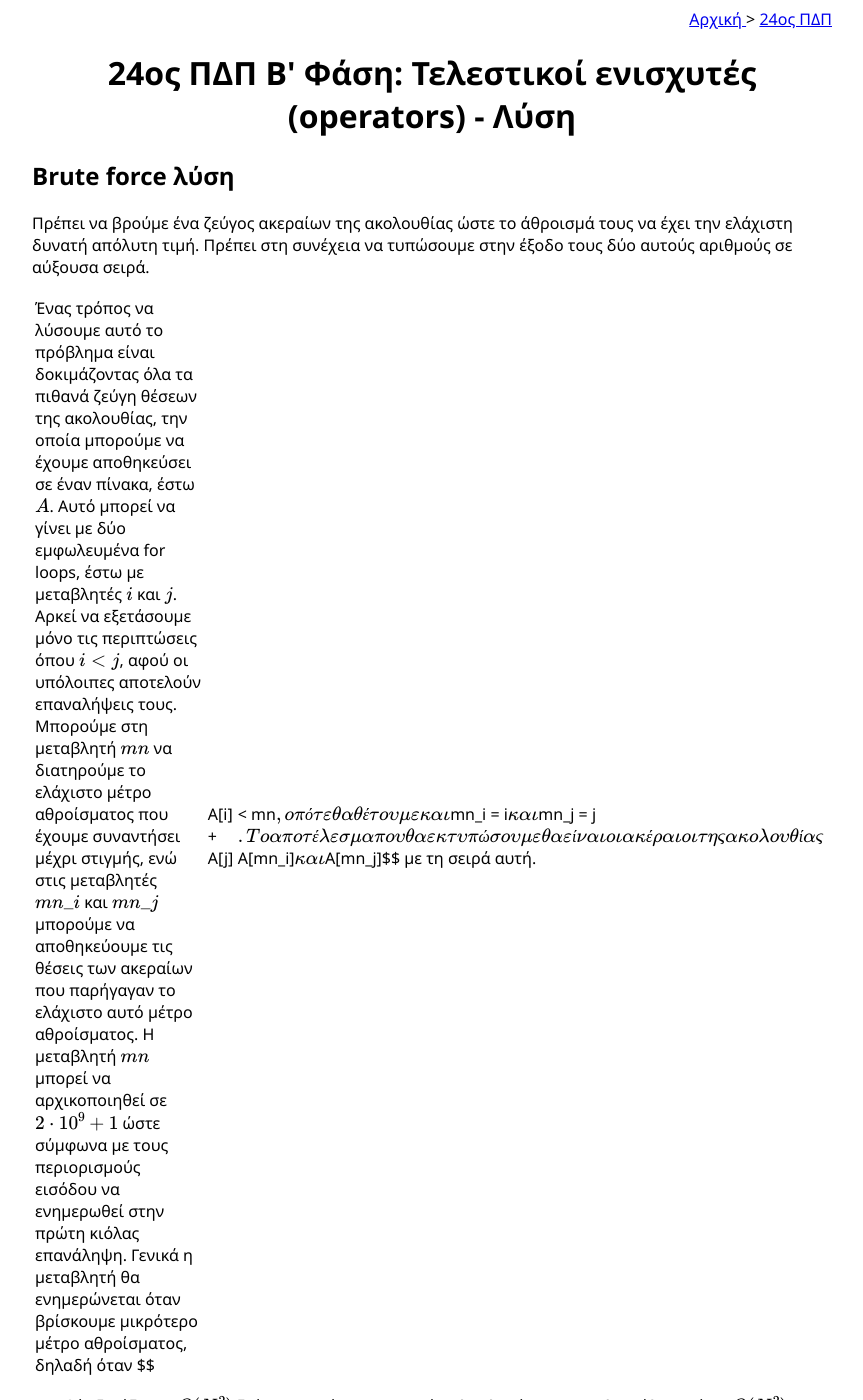
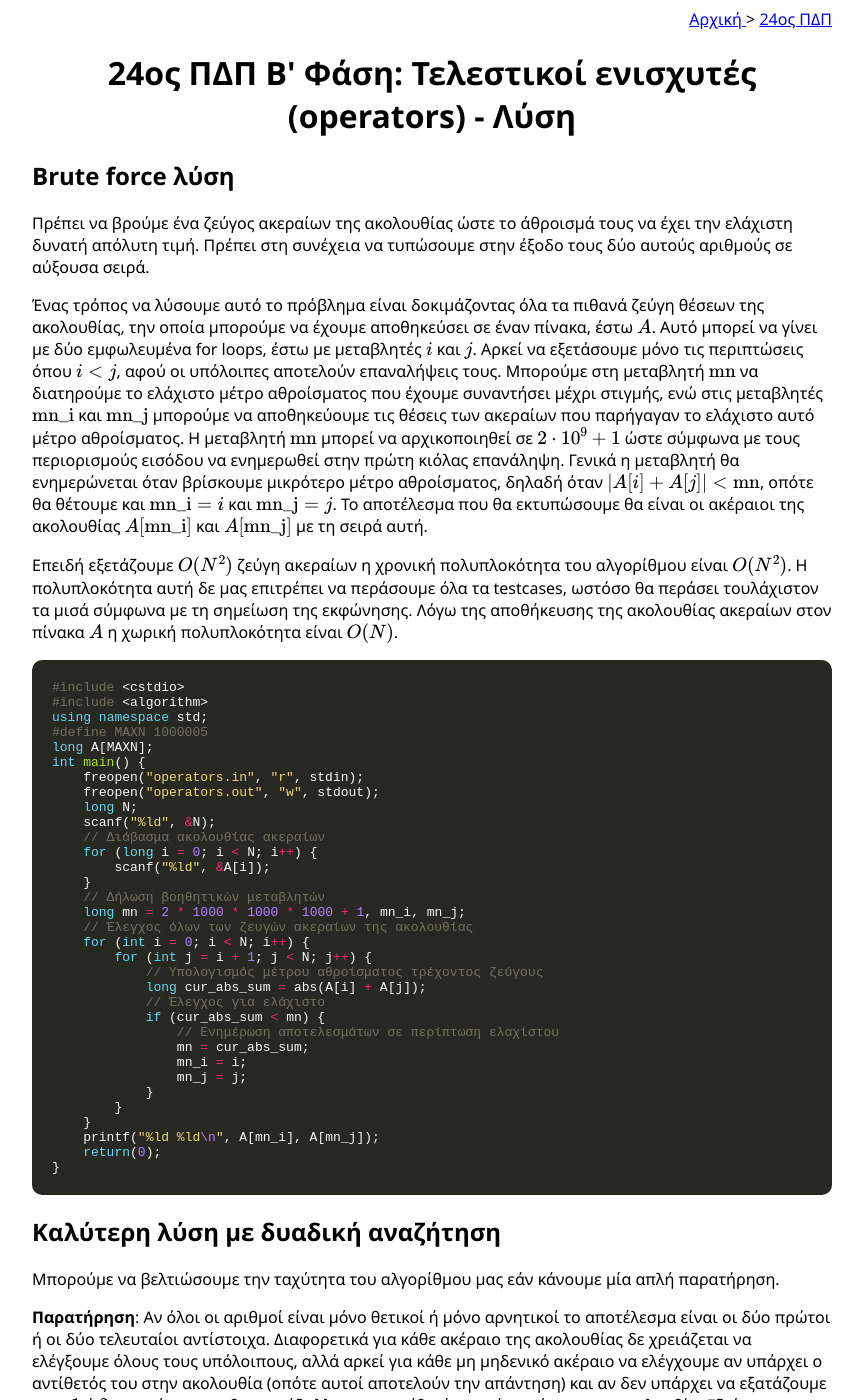
Before and after one commit to pdp-archive/pdp-archive.github.io, a Jekyll site: the page built from contests/_24-PDP/bgym-operators-solution.md, in a window 1280 px wide and 1400 px high. Shown: the whole window, without its empty margins (208-1071 px from the left). Built offline with Jekyll 4.4.1, drawn with Linux system fonts in a browser that asks for light colours; formulas are drawn with MathJax 3; some of the changed text lies outside the part shown.

Commit message:
Update bgym-operators-solution.md

```diff
--- a/contests/_24-PDP/bgym-operators-solution.md
+++ b/contests/_24-PDP/bgym-operators-solution.md
@@ -7,7 +7,7 @@ codename: operators
 
 Πρέπει να βρούμε ένα ζεύγος ακεραίων της ακολουθίας ώστε το άθροισμά τους να έχει την ελάχιστη δυνατή απόλυτη τιμή. Πρέπει στη συνέχεια να τυπώσουμε στην έξοδο τους δύο αυτούς αριθμούς σε αύξουσα σειρά.
 
-Ένας τρόπος να λύσουμε αυτό το πρόβλημα είναι δοκιμάζοντας όλα τα πιθανά ζεύγη θέσεων της ακολουθίας, την οποία μπορούμε να έχουμε αποθηκεύσει σε έναν πίνακα, έστω $$A$$. Αυτό μπορεί να γίνει με δύο εμφωλευμένα for loops, έστω με μεταβλητές $$i$$ και $$j$$. Αρκεί να εξετάσουμε μόνο τις περιπτώσεις όπου $$i < j$$, αφού οι υπόλοιπες αποτελούν επαναλήψεις τους. Μπορούμε στη μεταβλητή $$mn$$ να διατηρούμε το ελάχιστο μέτρο αθροίσματος που έχουμε συναντήσει μέχρι στιγμής, ενώ στις μεταβλητές $$mn\_i$$ και $$mn\_j$$ μπορούμε να αποθηκεύουμε τις θέσεις των ακεραίων που παρήγαγαν το ελάχιστο αυτό μέτρο αθροίσματος. Η μεταβλητή $$mn$$ μπορεί να αρχικοποιηθεί σε $$2 \cdot 10^9 + 1$$ ώστε σύμφωνα με τους περιορισμούς εισόδου να ενημερωθεί στην πρώτη κιόλας επανάληψη. Γενικά η μεταβλητή θα ενημερώνεται όταν βρίσκουμε μικρότερο μέτρο αθροίσματος, δηλαδή όταν $$|A[i] + A[j]| < mn$$, οπότε θα θέτουμε και $$mn\_i = i$$ και $$mn\_j = j$$. Το αποτέλεσμα που θα εκτυπώσουμε θα είναι οι ακέραιοι της ακολουθίας $$A[mn\_i]$$ και $$A[mn\_j]$$ με τη σειρά αυτή.
+Ένας τρόπος να λύσουμε αυτό το πρόβλημα είναι δοκιμάζοντας όλα τα πιθανά ζεύγη θέσεων της ακολουθίας, την οποία μπορούμε να έχουμε αποθηκεύσει σε έναν πίνακα, έστω $$A$$. Αυτό μπορεί να γίνει με δύο εμφωλευμένα for loops, έστω με μεταβλητές $$i$$ και $$j$$. Αρκεί να εξετάσουμε μόνο τις περιπτώσεις όπου $$i < j$$, αφού οι υπόλοιπες αποτελούν επαναλήψεις τους. Μπορούμε στη μεταβλητή $$\mathrm{mn}$$ να διατηρούμε το ελάχιστο μέτρο αθροίσματος που έχουμε συναντήσει μέχρι στιγμής, ενώ στις μεταβλητές $$\mathrm{mn\_i}$$ και $$\mathrm{mn\_j}$$ μπορούμε να αποθηκεύουμε τις θέσεις των ακεραίων που παρήγαγαν το ελάχιστο αυτό μέτρο αθροίσματος. Η μεταβλητή $$\mathrm{mn}$$ μπορεί να αρχικοποιηθεί σε $$2 \cdot 10^9 + 1$$ ώστε σύμφωνα με τους περιορισμούς εισόδου να ενημερωθεί στην πρώτη κιόλας επανάληψη. Γενικά η μεταβλητή θα ενημερώνεται όταν βρίσκουμε μικρότερο μέτρο αθροίσματος, δηλαδή όταν $$\lvert A[i] + A[j] \rvert < \mathrm{mn}$$, οπότε θα θέτουμε και $$\mathrm{mn\_i} = i$$ και $$\mathrm{mn\_j} = j$$. Το αποτέλεσμα που θα εκτυπώσουμε θα είναι οι ακέραιοι της ακολουθίας $$A[\mathrm{mn\_i}]$$ και $$A[\mathrm{mn\_j}]$$ με τη σειρά αυτή.
 
 Επειδή εξετάζουμε $$O(N^2)$$ ζεύγη ακεραίων η χρονική πολυπλοκότητα του αλγορίθμου είναι $$O(N^2)$$. Η πολυπλοκότητα αυτή δε μας επιτρέπει να περάσουμε όλα τα testcases, ωστόσο θα περάσει τουλάχιστον τα μισά σύμφωνα με τη σημείωση της εκφώνησης. Λόγω της αποθήκευσης της ακολουθίας ακεραίων στον πίνακα $$A$$ η χωρική πολυπλοκότητα είναι $$O(N)$$.
 
@@ -127,11 +127,11 @@ int main() {
 
 Από τη στιγμή που η ακολουθία είναι ήδη ταξιμομημένη, η επίλυση του προβλήματος κάνοντας χρήση της μεθόδου των two pointers μπορεί να επιτύχει ακόμα μικρότερη πολυπλοκότητα. Θα δείξουμε τώρα πώς μπορούμε να εφαρμόσουμε τη μέθοδο αυτή. Θεωρούμε δύο μεταβλητές-δείκτες, έστω $$i$$ και $$j$$, με την πρώτη να είναι αρχικοποιημένη σε $$0$$ και τη δεύτερη σε $$N - 1$$. Μπορούμε να κάνουμε την ακόλουθη παρατήρηση.
 
-**Παρατήρηση**: Αν σε μία φάση της εκτέλεσης η μεταβλητή $$j$$ έχει επιλεγεί κατάλληλα ώστε η τιμή $$|A[i] + A[j]|$$ να είναι ελάχιστη για δεδομένο $$i$$, τότε αν αυξήσουμε το $$i$$ το αποτέλεσμα δε θα μπορεί να βελτιωθεί με αύξηση και του $$j$$.
+**Παρατήρηση**: Αν σε μία φάση της εκτέλεσης η μεταβλητή $$j$$ έχει επιλεγεί κατάλληλα ώστε η τιμή $$\lvert A[i] + A[j]\rvert$$ να είναι ελάχιστη για δεδομένο $$i$$, τότε αν αυξήσουμε το $$i$$ το αποτέλεσμα δε θα μπορεί να βελτιωθεί με αύξηση και του $$j$$.
 
 Η παρατήρηση αυτή μπορεί να αποδειχτεί εύκολα εξετάζοντας τις διαφρετικές περιπτώσεις. Να επισημάνουμε πρώτα όμως ότι μας ενδιαφέρουν μόνο οι περιπτώσεις όπου $$i < j$$, καθώς απαγορεύεται να επιλέξουμε $$i = j$$ και οι περιπτώσεις $$i > j$$ αντιστοιχούν στις $$i < j$$ και θα έχουν εξετασθεί. Έχουμε λοιπόν ότι για βέλτιστα επιλεγμένο $$j > i$$ δεδομένου του $$i$$:
-* Αν $$A[i] + A[j] >= 0$$ και το $$i$$ αυξηθεί, τότε δε συμφέρει να αυξηθεί και το $$j$$ καθώς η τιμή του $$A[i] + A[j]$$ και άρα και του $$|A[i] + A[j]|$$ δε θα μπορεί να μειωθεί.
-* Αν $$A[i] + A[j] < 0$$ τότε $$A[i] + A[j + 1] > 0$$ και $$|A[i] + A[j + 1]| >= |A[i] + A[j]|$$ διαφορετικά το $$j$$ δε θα είχε βέλτιστη τιμή όπως υποθέσαμε. ’ρα αν το $$i$$ αυξηθεί δε θα συμφέρει να αυξηθεί και το $$j$$ καθώς κάτι τέτοιο δε θα μπορούσε να οδηγήσει σε μείωση του μέτρου του αθροίσματος.
+* Αν $$A[i] + A[j] \geq 0$$ και το $$i$$ αυξηθεί, τότε δε συμφέρει να αυξηθεί και το $$j$$ καθώς η τιμή του $$A[i] + A[j]$$ και άρα και του $$\lvert A[i] + A[j]\rvert$$ δε θα μπορεί να μειωθεί.
+* Αν $$A[i] + A[j] < 0$$ τότε $$A[i] + A[j + 1] > 0$$ και $$\lvert A[i] + A[j + 1] \rvert \geq \lvert A[i] + A[j] \rvert$$ διαφορετικά το $$j$$ δε θα είχε βέλτιστη τιμή όπως υποθέσαμε. Άρα αν το $$i$$ αυξηθεί δε θα συμφέρει να αυξηθεί και το $$j$$ καθώς κάτι τέτοιο δε θα μπορούσε να οδηγήσει σε μείωση του μέτρου του αθροίσματος.
 
 Μπορούμε λοιπόν καθώς αυξάνουμε το $$i$$ να μειώνουμε το $$j$$ όποτε απαιτείται για να διατηρούμε το μέτρο ελάχιστο για κάθε $$i$$, όσο $$i < j$$.
 
```
Also changed, not shown: other parts of contests/_24-PDP/bgym-operators-solution.md (+1 -1 lines).
